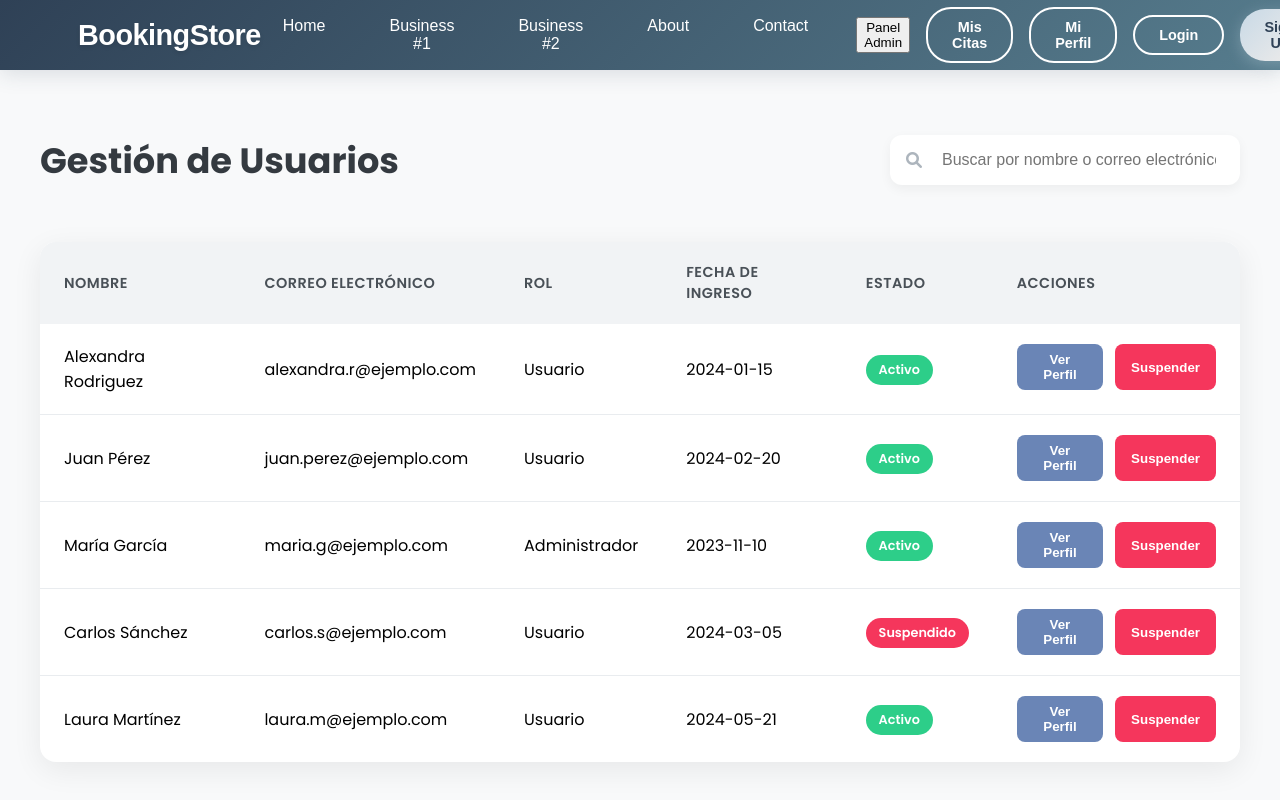
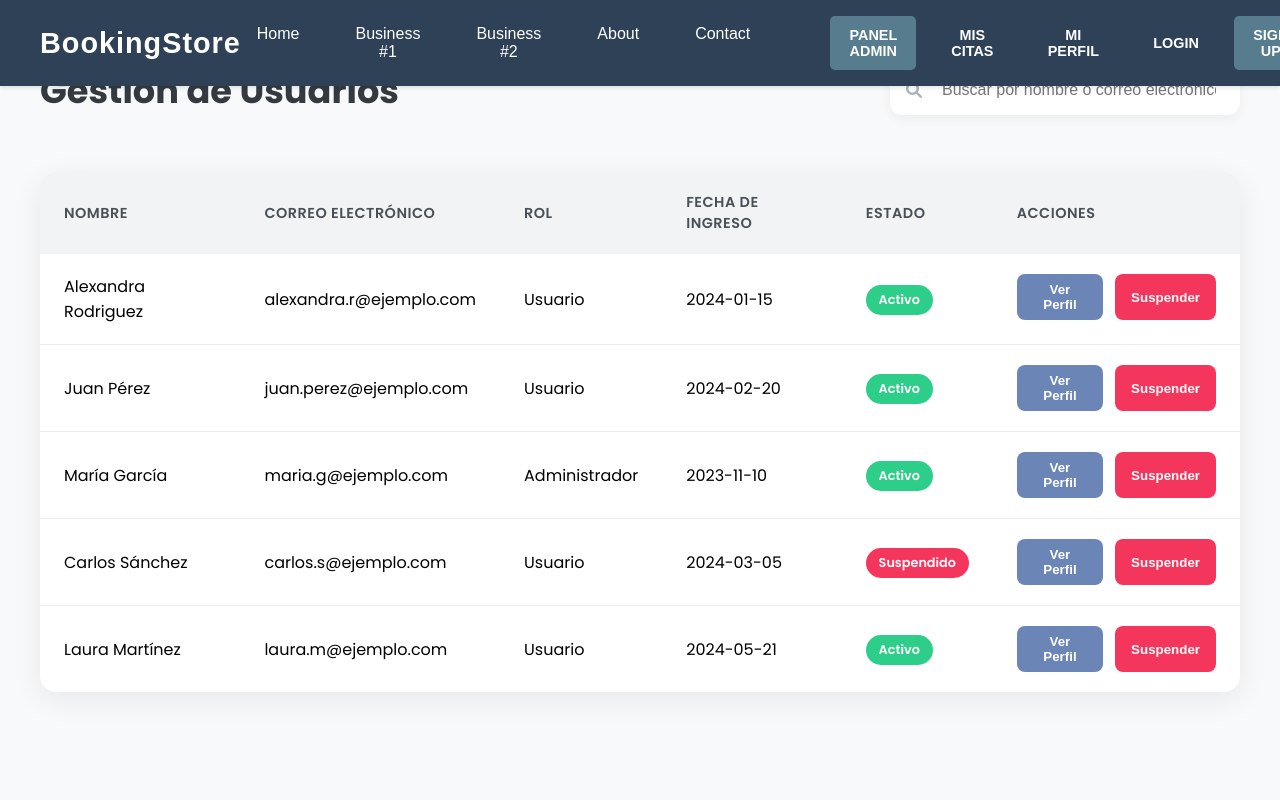
Before and after one commit to ParikTV/x, a React (Create React App) app: page /admin/users in a window 1280 px wide. Shown: the top 800 px of the page. Built offline with nearby package versions, Linux system fonts and the light colour scheme.

Commit message:
ACTUALIZACION DEL NAV

```diff
--- a/src/components/layout/Navbar.tsx
+++ b/src/components/layout/Navbar.tsx
@@ -1,6 +1,6 @@
 import React, { useState, useEffect } from "react";
 import { useNavigate, useLocation } from "react-router-dom";
-import "../../styles/navbar.css";
+import "../../styles/navbar.css"; // This is the corrected line
 
 const Navbar: React.FC = () => {
   const [isMenuOpen, setIsMenuOpen] = useState(false);
--- a/src/index.css
+++ b/src/index.css
@@ -1,3 +1,5 @@
+@import './styles/paleta_colores.css'; /* Make sure this line exists and is correct */
+
 html {
   overflow-x: hidden;
   width: 100%;
--- a/src/styles/navbar.css
+++ b/src/styles/navbar.css
@@ -1,182 +1,182 @@
-/* Import color palette */
-@import "./paleta_colores.css";
+/* Import common color palette - assuming src/index.css already handles this global import */
+/* @import './paleta_colores.css'; */ /* This line is usually in index.css */
 
-/* Navbar Styles */
+/* No new colors added here, only using variables from paleta_colores.css */
+:root {
+  /* Fallback or local definitions if paleta_colores.css is not globally imported,
+     but ideally these are consumed directly from the global :root in paleta_colores.css */
+  --navbar-bg: var(--navy);
+  --navbar-text: var(--white);
+  --accent-color: var(--teal); /* Used for hovers and some link colors */
+  --hover-color-light: var(--sky-blue); /* Lighter hover background */
+
+  /* Assigning existing palette colors to button roles */
+  --admin-btn-bg: var(--teal); /* Using teal for admin button */
+  --login-btn-bg: var(--navy); /* Using navy for login button */
+  --signup-btn-bg: var(--teal); /* Using teal for signup button, could be navy for contrast */
+}
+
+/* Base Navbar Styles */
 .navbar {
-  background: linear-gradient(135deg, var(--navy) 0%, var(--teal) 100%);
-  box-shadow: 0 4px 20px rgba(47, 65, 86, 0.15);
-  position: sticky;
+  background-color: var(--navbar-bg);
+  padding: 1rem 2rem;
+  box-shadow: 0 2px 4px rgba(0, 0, 0, 0.1);
+  position: fixed;
+  width: 100%;
   top: 0;
+  left: 0;
   z-index: 1000;
-  backdrop-filter: blur(10px);
-  transition: all 0.3s ease;
-  width: 100%;
-  min-width: 100vw;
+  transition: background-color 0.3s ease-in-out, box-shadow 0.3s ease-in-out;
+}
+
+.navbar.scrolled {
+  background-color: var(--navy); /* Use the primary navy color for a solid background when scrolled */
+  /* If you want a slight transparency, you'd need an RGBA value directly or a new variable in paleta_colores.css */
+  box-shadow: 0 4px 8px rgba(0, 0, 0, 0.2);
 }
 
 .navbar-container {
-  max-width: 1200px;
-  margin: 0 auto;
-  padding: 0 2rem;
   display: flex;
   justify-content: space-between;
   align-items: center;
-  height: 70px;
+  max-width: 1200px; /* Limit content width */
+  margin: 0 auto;
+}
+
+/* Navbar Brand (BookingStore title) */
+.navbar-brand button {
+  background: none;
+  border: none;
+  cursor: pointer;
+  padding: 0;
+  display: flex; /* To align text */
+  align-items: center;
 }
 
 .navbar-brand h2 {
-  color: var(--white);
+  color: var(--navbar-text);
   font-size: 1.8rem;
   font-weight: 700;
   margin: 0;
-  text-shadow: 0 2px 4px rgba(0, 0, 0, 0.1);
-  letter-spacing: -0.5px;
+  letter-spacing: 1px;
+  transition: color 0.3s ease;
 }
 
+.navbar-brand button:hover h2 {
+  color: var(--accent-color); /* Hover effect using --teal */
+}
+
+/* Navbar Menu (main navigation links) */
 .navbar-menu {
   display: flex;
   align-items: center;
-  gap: 2rem;
+  gap: 2rem; /* Space between nav links and actions */
 }
 
 .navbar-nav {
-  display: flex;
   list-style: none;
   margin: 0;
   padding: 0;
-  gap: 2rem;
+  display: flex;
+  gap: 1.5rem; /* Space between individual nav items */
 }
 
 .nav-item {
   position: relative;
 }
 
-.nav-item:hover {
-  z-index: 10;
-}
-
 .nav-link {
-  color: var(--white);
+  background: none;
+  border: none;
+  color: var(--navbar-text);
+  font-size: 1rem;
+  font-weight: 500;
+  padding: 0.5rem 1rem;
+  cursor: pointer;
+  transition: color 0.3s ease, background-color 0.3s ease, border-radius 0.3s ease;
+  border-radius: 5px;
   text-decoration: none;
-  font-weight: 500;
-  font-size: 1rem;
-  padding: 0.5rem 1rem;
-  border-radius: 8px;
-  transition: all 0.3s ease;
-  position: relative;
   display: block;
-  user-select: none;
-  -webkit-user-select: none;
-  -moz-user-select: none;
-  -ms-user-select: none;
-}
-
-.nav-link::before {
-  content: "";
-  position: absolute;
-  top: 0;
-  left: 0;
-  width: 0;
-  height: 100%;
-  background: linear-gradient(
-    90deg,
-    rgba(255, 255, 255, 0.1),
-    rgba(255, 255, 255, 0.2)
-  );
-  border-radius: 8px;
-  transition: width 0.3s ease;
-  z-index: -1;
-}
-
-.nav-link:hover::before {
-  width: 100%;
 }
 
 .nav-link:hover {
-  color: var(--sky-blue);
-  transform: translateY(-2px);
-  text-shadow: 0 2px 4px rgba(0, 0, 0, 0.1);
+  color: var(--accent-color); /* Hover text using --teal */
+  background-color: var(--hover-color-light); /* Hover background using --sky-blue */
 }
 
+/* Navbar Actions (Login, Signup, Admin Panel) */
 .navbar-actions {
   display: flex;
-  gap: 1rem;
-  align-items: center;
+  gap: 1rem; /* Space between action buttons */
+  margin-left: 2rem; /* Separate from nav links */
+}
+
+.btn-admin,
+.btn-login,
+.btn-signup {
+  padding: 0.7rem 1.2rem;
+  border: none;
+  border-radius: 5px;
+  font-size: 0.9rem;
+  font-weight: 600;
+  cursor: pointer;
+  transition: background-color 0.3s ease, transform 0.2s ease, box-shadow 0.3s ease;
+  color: var(--white); /* Text color for all buttons */
+  text-transform: uppercase;
+}
+
+.btn-admin {
+  background-color: var(--admin-btn-bg); /* Using --teal for admin button */
+}
+
+.btn-admin:hover {
+  background-color: var(--accent-color); /* Hover effect for admin button */
+  transform: translateY(-2px);
+  box-shadow: 0 4px 8px rgba(86, 124, 141, 0.3); /* Shadow based on --teal */
 }
 
 .btn-login {
-  background: transparent;
-  border: 2px solid var(--white);
-  color: var(--white);
-  padding: 0.6rem 1.5rem;
-  border-radius: 25px;
-  font-weight: 600;
-  cursor: pointer;
-  transition: all 0.3s ease;
-  font-size: 0.9rem;
-  user-select: none;
-  outline: none;
+  background-color: var(--login-btn-bg); /* Using --navy for login button */
 }
 
 .btn-login:hover {
-  background: var(--white);
-  color: var(--navy);
+  background-color: var(--navy); /* Hover effect for login button */
   transform: translateY(-2px);
-  box-shadow: 0 4px 15px rgba(255, 255, 255, 0.3);
-}
-
-.btn-login:focus {
-  outline: 2px solid var(--sky-blue);
-  outline-offset: 2px;
+  box-shadow: 0 4px 8px rgba(47, 65, 86, 0.3); /* Shadow based on --navy */
 }
 
 .btn-signup {
-  background: linear-gradient(135deg, var(--sky-blue) 0%, var(--beige) 100%);
-  border: none;
-  color: var(--navy);
-  padding: 0.6rem 1.5rem;
-  border-radius: 25px;
-  font-weight: 600;
-  cursor: pointer;
-  transition: all 0.3s ease;
-  font-size: 0.9rem;
-  box-shadow: 0 4px 15px rgba(200, 217, 230, 0.3);
-  user-select: none;
-  outline: none;
+  background-color: var(--signup-btn-bg); /* Using --teal for signup button */
 }
 
 .btn-signup:hover {
+  background-color: var(--accent-color); /* Hover effect for signup button */
   transform: translateY(-2px);
-  box-shadow: 0 6px 20px rgba(200, 217, 230, 0.4);
-  filter: brightness(1.1);
+  box-shadow: 0 4px 8px rgba(86, 124, 141, 0.3); /* Shadow based on --teal */
 }
 
-.btn-signup:focus {
-  outline: 2px solid var(--navy);
-  outline-offset: 2px;
-}
 
-/* Mobile Menu Toggle */
+/* Mobile Menu Toggle (Hamburger Icon) */
 .navbar-toggle {
-  display: none;
+  display: none; /* Hidden by default on larger screens */
   flex-direction: column;
+  justify-content: space-around;
+  width: 30px;
+  height: 25px;
   cursor: pointer;
-  padding: 0.5rem;
-  z-index: 1001;
+  z-index: 1001; /* Ensure it's above other elements when active */
 }
 
 .navbar-toggle .bar {
-  width: 25px;
+  width: 100%;
   height: 3px;
-  background: var(--white);
-  margin: 3px 0;
-  transition: all 0.3s ease;
-  border-radius: 2px;
+  background-color: var(--navbar-text);
+  transition: all 0.3s ease-in-out;
 }
 
-/* Mobile Menu Animation */
+/* Animation for hamburger icon to 'X' */
 .navbar-toggle.active .bar:nth-child(1) {
-  transform: rotate(-45deg) translate(-5px, 6px);
+  transform: translateY(11px) rotate(45deg);
 }
 
 .navbar-toggle.active .bar:nth-child(2) {
@@ -184,172 +184,97 @@
 }
 
 .navbar-toggle.active .bar:nth-child(3) {
-  transform: rotate(45deg) translate(-5px, -6px);
+  transform: translateY(-11px) rotate(-45deg);
 }
 
-/* Responsive Design */
-@media (max-width: 1024px) {
+/* Responsive Styles */
+@media (max-width: 900px) {
   .navbar-container {
-    padding: 0 1.5rem;
+    flex-wrap: wrap;
+    justify-content: center; /* Center brand and toggle when stacked */
   }
 
-  .navbar-nav {
-    gap: 1.5rem;
-  }
-
-  .nav-link {
-    padding: 0.4rem 0.8rem;
-    font-size: 0.95rem;
-  }
-}
-
-@media (max-width: 960px) {
-  .navbar-container {
-    padding: 0 1rem;
-  }
-
-  .navbar-nav {
-    gap: 1rem;
-  }
-
-  .nav-link {
-    padding: 0.4rem 0.6rem;
-    font-size: 0.9rem;
-  }
-
-  .navbar-actions {
-    gap: 0.8rem;
-  }
-
-  .btn-login,
-  .btn-signup {
-    padding: 0.5rem 1.2rem;
-    font-size: 0.85rem;
-  }
-}
-
-@media (max-width: 768px) {
-  .navbar-container {
-    padding: 0 1rem;
-  }
-
-  .navbar-toggle {
-    display: flex;
+  .navbar-brand {
+    flex-basis: 100%; /* Brand takes full width */
+    text-align: center;
+    margin-bottom: 1rem;
   }
 
   .navbar-menu {
+    flex-direction: column;
+    width: 100%;
+    background-color: var(--navbar-bg);
     position: absolute;
-    top: 100%;
+    top: 100%; /* Position below the header */
     left: 0;
-    width: 100%;
-    min-width: 100vw;
-    background: linear-gradient(135deg, var(--navy) 0%, var(--teal) 100%);
-    flex-direction: column;
-    padding: 3rem 2rem;
-    transform: translateY(-100%);
+    padding: 1rem 0;
+    border-top: 1px solid rgba(255, 255, 255, 0.1);
+    box-shadow: 0 4px 8px rgba(0, 0, 0, 0.2);
+    transform: translateY(-100%); /* Hide initially */
     opacity: 0;
-    visibility: hidden;
-    transition: all 0.3s ease;
-    box-shadow: 0 10px 30px rgba(47, 65, 86, 0.3);
-    align-items: center;
-    justify-content: center;
-    text-align: center;
+    pointer-events: none; /* Disable interaction when hidden */
+    transition: transform 0.3s ease-in-out, opacity 0.3s ease-in-out;
+    gap: 1rem; /* Adjust gap for mobile */
   }
 
   .navbar-menu.active {
-    transform: translateY(0);
+    transform: translateY(0); /* Show when active */
     opacity: 1;
-    visibility: visible;
+    pointer-events: all; /* Enable interaction */
   }
 
   .navbar-nav {
     flex-direction: column;
-    gap: 0;
     width: 100%;
-    align-items: center;
-    justify-content: center;
+    gap: 0.5rem; /* Smaller gap for mobile nav items */
   }
 
   .nav-item {
     width: 100%;
     text-align: center;
-    display: flex;
-    justify-content: center;
-    align-items: center;
   }
 
   .nav-link {
-    display: flex;
-    justify-content: center;
-    align-items: center;
-    padding: 1rem 2rem;
-    width: auto;
-    min-width: 200px;
-    border-radius: 8px;
-    transition: all 0.3s ease;
-    text-align: center;
-    margin: 0.5rem auto;
-    background: rgba(255, 255, 255, 0.05);
-  }
-
-  .nav-link::before {
-    border-radius: 8px;
-  }
-
-  .nav-link:hover {
-    background: rgba(255, 255, 255, 0.15);
-    transform: scale(1.05);
-    color: var(--beige);
-    box-shadow: 0 4px 15px rgba(0, 0, 0, 0.1);
+    padding: 0.8rem 1rem;
+    width: 100%; /* Make links full width */
   }
 
   .navbar-actions {
     flex-direction: column;
-    gap: 1rem;
+    width: 100%;
+    gap: 0.8rem; /* Smaller gap for mobile action buttons */
     margin-top: 1rem;
-    align-items: center;
-    justify-content: center;
-    width: 100%;
+    margin-left: 0; /* Remove left margin */
   }
 
+  .btn-admin,
   .btn-login,
   .btn-signup {
-    width: auto;
-    min-width: 200px;
-    max-width: 250px;
-    margin: 0.5rem auto;
-    display: block;
+    width: 80%; /* Make buttons wider */
+    margin: 0 auto; /* Center buttons */
+  }
+
+  .navbar-toggle {
+    display: flex; /* Show hamburger icon on smaller screens */
+    position: absolute;
+    right: 2rem;
+    top: 50%;
+    transform: translateY(-50%);
+  }
+
+  .navbar-brand {
+    margin-bottom: 0; /* Reset margin for proper alignment */
   }
 }
 
-@media (max-width: 480px) {
-  .navbar-brand h2 {
-    font-size: 1.5rem;
+/* Adjust for smaller screens where toggle might overlap brand */
+@media (max-width: 600px) {
+  .navbar-container {
+    justify-content: space-between; /* Brand and toggle on opposite sides */
+    flex-wrap: nowrap; /* Prevent wrapping brand and toggle */
   }
 
-  .navbar-container {
-    height: 60px;
+  .navbar-brand {
+    flex-basis: auto; /* Allow brand to take its natural width */
   }
 }
-
-/* Scroll effect */
-.navbar.scrolled {
-  background: rgba(47, 65, 86, 0.95);
-  backdrop-filter: blur(20px);
-}
-
-/* Animation for navbar appearance */
-@keyframes slideDown {
-  from {
-    transform: translateY(-100%);
-    opacity: 0;
-  }
-  to {
-    transform: translateY(0);
-    opacity: 1;
-  }
-}
-
-.navbar {
-  animation: slideDown 0.5s ease-out;
-}
--- a/src/styles/paleta_colores.css
+++ b/src/styles/paleta_colores.css
@@ -1,8 +1,9 @@
-/* Color Variables for BookingStore */
+/* Ever/src/styles/paleta_colores.css */
 :root {
-  --navy: #2f4156;
-  --teal: #567c8d;
-  --sky-blue: #c8d9e6;
-  --beige: #f5efeb;
-  --white: #ffffff;
+  --navy: #0a192f;
+  --teal: #00796b;
+  --sky-blue: #88c0d0;
+  --white: #e5e9f0;
+  --light-slate: #a8b2d1;
+  --slate: #8892b0;
 }
```
